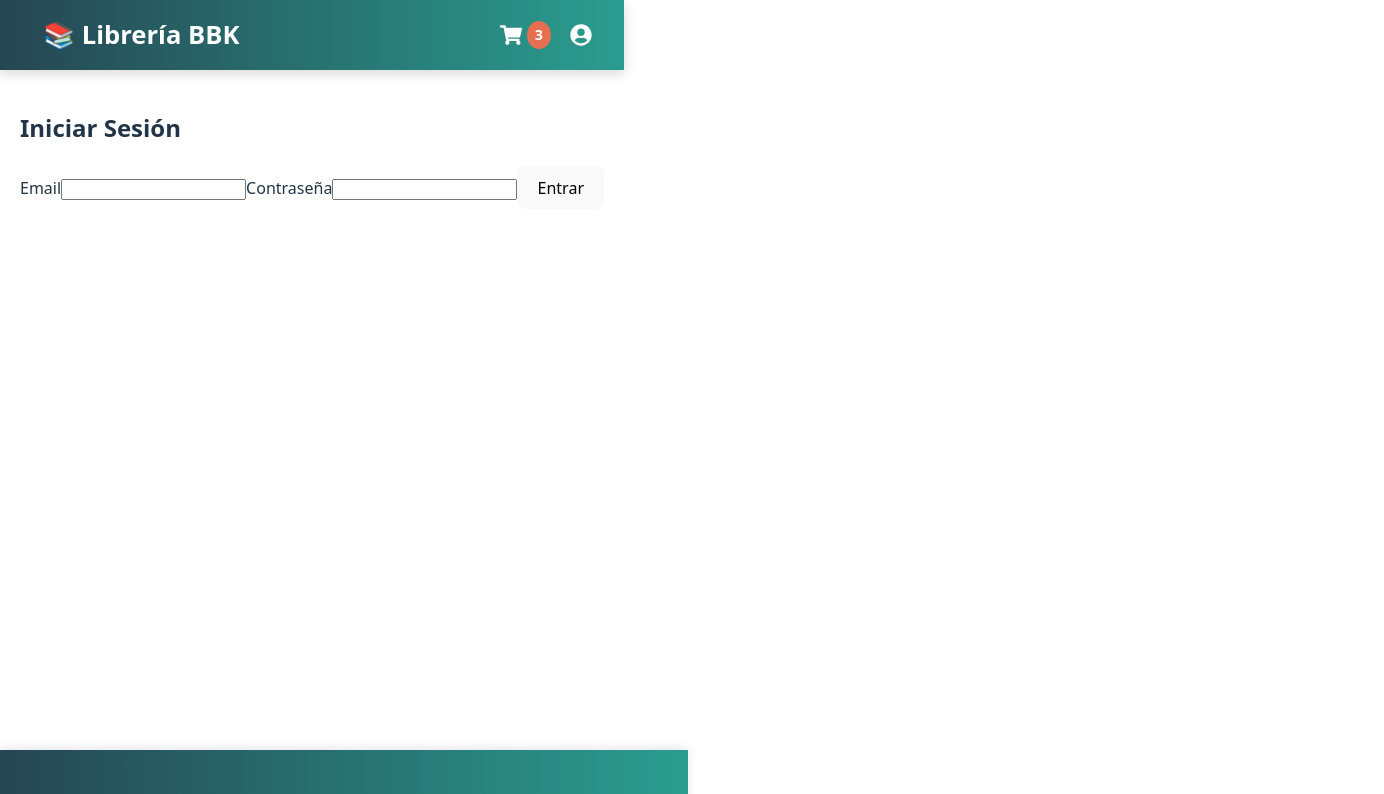
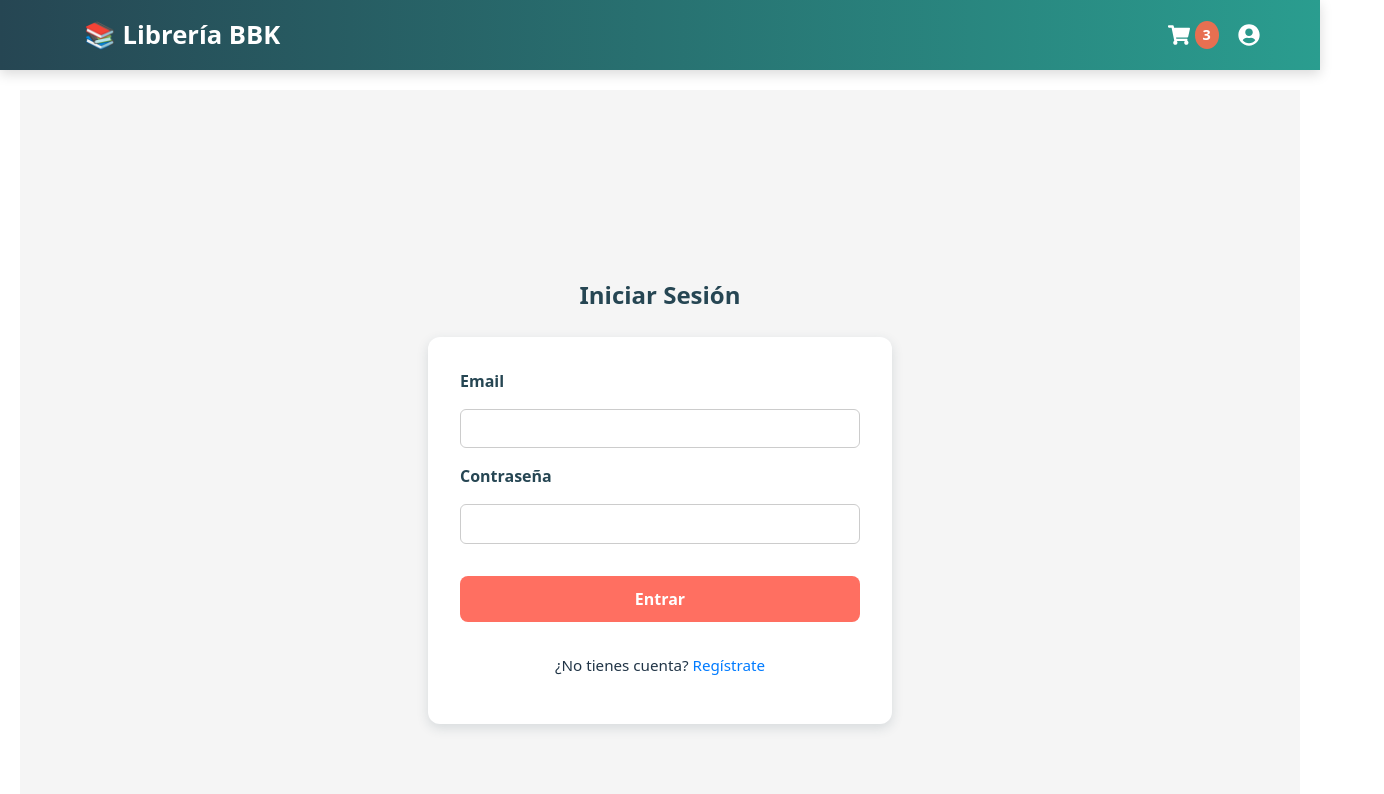
Before and after one commit to JosuneRG/BBK_PROYECTO_1_Front, a React (Vite) app in the folder Front_E-commerce/: page /login in a window 1280 px wide. Shown: the top 794 px of the page, 1384 px wide, since content can reach past the window. Built offline with nearby package versions, Linux system fonts and the light colour scheme.

Commit message:
Modificaciones del Login

```diff
--- a/Front_E-commerce/package.json
+++ b/Front_E-commerce/package.json
@@ -10,6 +10,7 @@
     "preview": "vite preview"
   },
   "dependencies": {
+    "axios": "^1.10.0",
     "react": "^19.1.0",
     "react-dom": "^19.1.0",
     "react-icons": "^5.5.0",
--- a/Front_E-commerce/src/App.jsx
+++ b/Front_E-commerce/src/App.jsx
@@ -3,6 +3,7 @@ import { Routes, Route } from "react-router-dom";
 import Home from "./pages/Home";
 import Login from "./pages/Login";
 import Register from "./pages/Register";
+import Profile from "./pages/Profile";
 import Layout from "./layout/MainLayout";
 import Cart from "./pages/Cart";
 
@@ -13,6 +14,7 @@ const App = () => {
         <Route index element={<Home />} />
         <Route path="login" element={<Login />} />
         <Route path="register" element={<Register />} />
+        <Route path="profile" element={<Profile />} />
         <Route path="cart" element={<Cart />} />
       </Route>
     </Routes>
--- a/Front_E-commerce/src/pages/Login.jsx
+++ b/Front_E-commerce/src/pages/Login.jsx
@@ -1,11 +1,12 @@
 import React, { useState } from 'react';
-import { useNavigate } from 'react-router-dom'; // Importamos para redireccionar
+import { useNavigate, Link } from 'react-router-dom'; // Asegúrate de importar Link
+import "../styles/Login.scss";
 
 function Login() {
   const [email, setEmail] = useState('');
   const [password, setPassword] = useState('');
   const [error, setError] = useState('');
-  const navigate = useNavigate(); // Hook para redirigir
+  const navigate = useNavigate();
 
   const handleSubmit = (e) => {
     e.preventDefault();
@@ -18,7 +19,7 @@ function Login() {
     if (email === 'test@test.com' && password === 'test123') {
       setError('');
       alert('¡Login exitoso!');
-      navigate('/'); // Redirige a Home u otra ruta que quieras
+      navigate('/profile');
     } else {
       setError("Email o contraseña incorrectos");
     }
@@ -45,9 +46,17 @@ function Login() {
         />
 
         <button type="submit">Entrar</button>
+
+        {/* Mensaje de error si existe */}
+        {error && <p className="error">{error}</p>}
+
+        {/* Enlace de registro */}
+        <p className="register-link">
+          ¿No tienes cuenta? <Link to="/register">Regístrate</Link>
+        </p>
       </form>
     </div>
-  )
+  );
 }
 
 export default Login;
--- a/Front_E-commerce/src/styles/Login.scss
+++ b/Front_E-commerce/src/styles/Login.scss
@@ -63,11 +63,27 @@
         background-color: #e85b50;
       }
     }
+
+    .register-link {
+      margin-top: 1rem;
+      text-align: center;
+      font-size: 0.95rem;
+
+      a {
+        color: #007bff;
+        text-decoration: none;
+
+        &:hover {
+          text-decoration: underline;
+        }
+      }
+    }
   }
 
   .error {
     color: red;
     font-size: 0.9rem;
     margin-top: 0.5rem;
+    text-align: center;
   }
 }
```
Also changed, not shown: 1 other file (tests, documents, lock files or other folders).
